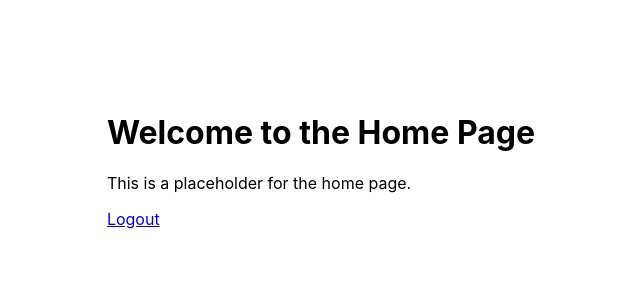
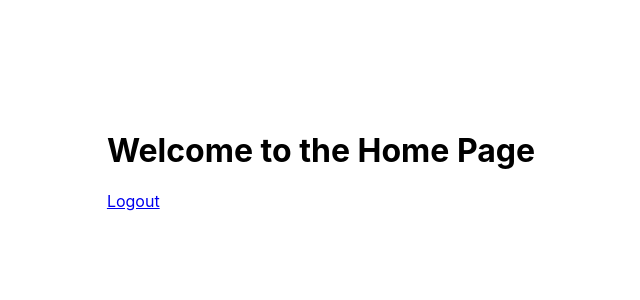
Before and after one commit to natheraf/redo, a React (Create React App) app in the folder client/: page /home in a window 1280 px wide. Shown: the top 300 px of the page, without its empty margins (319-959 px from the left). Built offline with nearby package versions, Linux system fonts and the light colour scheme; sample sign-in values are in the browser's storage.

Commit message:
updated requirements on what todo in Home.js

```diff
--- a/client/src/Home.js
+++ b/client/src/Home.js
@@ -1,6 +1,9 @@
 //upon sucessful login, the user should be redirected to the home page.
-//temp: after the redirect, the user should see this page with some placeholder text
 //the user should also see a logout button which will redirect the user back to the landing page
+//The user should see an option to create a new to do list
+//The user should see a list of to do items that they have created
+//The user should be able to complete/delete a to do items
+//The user should be able to edit a to do item
 
 import React from 'react';
 
@@ -9,10 +12,11 @@ export const Home = () => {
         <div className="Home" style={{ display: 'flex', justifyContent: 'center', alignItems: 'center', height: '80vh', marginTop: '-20vh' }}>
             <header className="Home-header">
                 <h1>Welcome to the Home Page</h1>
-                <p>
-                    This is a placeholder for the home page.
-                </p>
+
+
+
                 <a href="/">Logout</a>
+
             </header>
         </div>
     );
```
